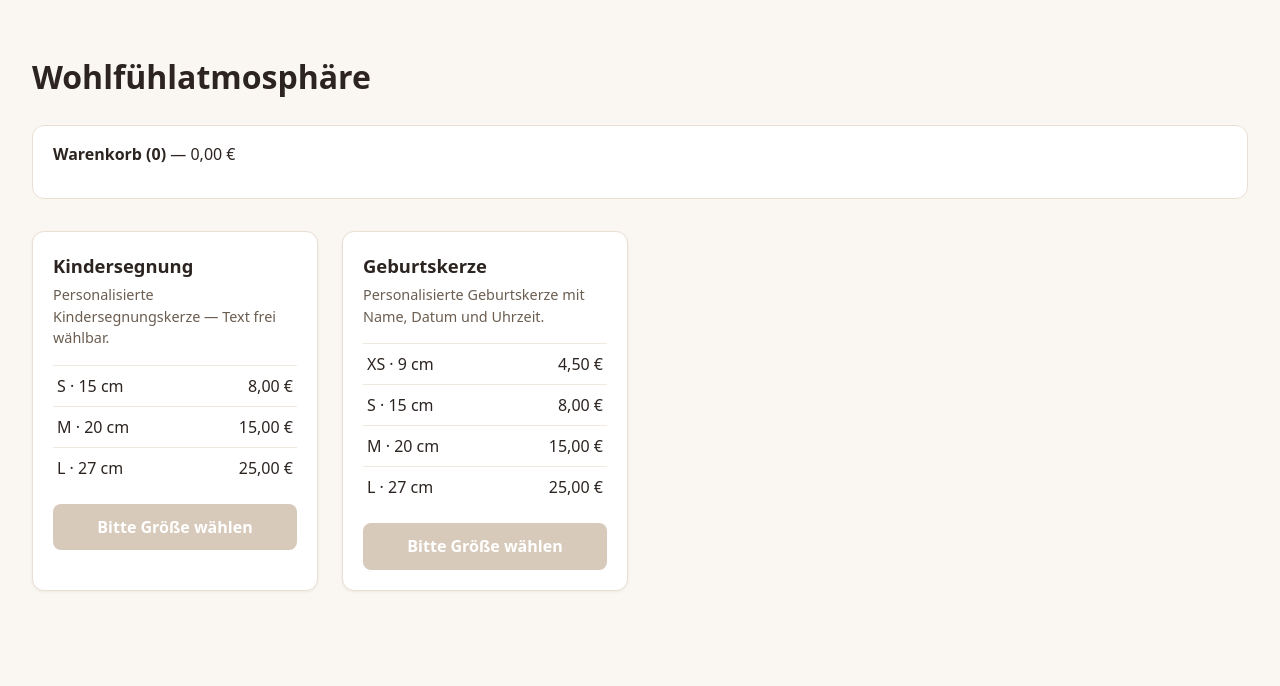
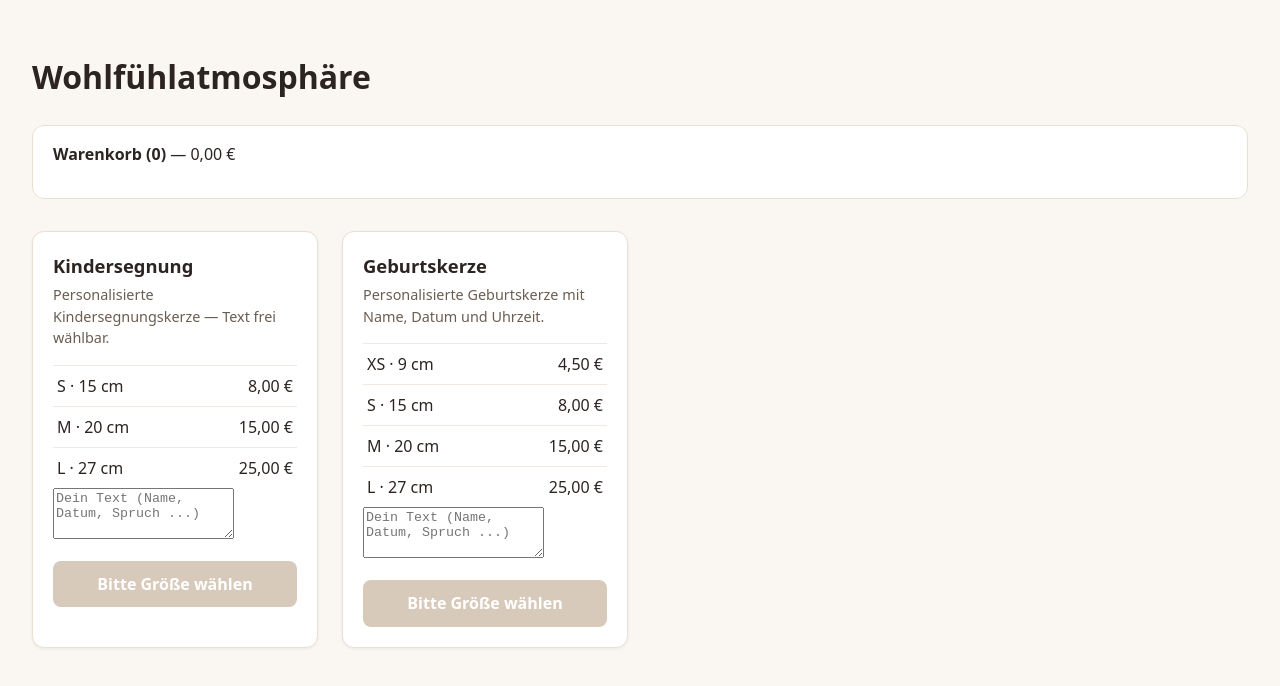
Before and after one commit to maximilianbese/wohlfuehlatmosphaere, a React (Vite) app: page / in a window 1280 px wide. Shown: the top 686 px of the page. Built offline with nearby package versions, Linux system fonts and the light colour scheme.

Commit message:
feat: add personalization feature to ProductCard and update CartItem type

```diff
--- a/src/App.css
+++ b/src/App.css
@@ -91,3 +91,13 @@
   border: 1px solid #eadfd3;
   border-radius: 12px;
 }
+
+.personalisation {
+  width: 100%;
+  margin-top: 0.75rem;
+  padding: 0.5rem;
+  border: 1px solid #eadfd3;
+  border-radius: 8px;
+  font: inherit;
+  resize: vertical;
+}
--- a/src/App.tsx
+++ b/src/App.tsx
@@ -25,6 +25,7 @@ function App() {
             <li key={index}>
               {item.productName} · {item.size.label} —{" "}
               {formatPrice(item.size.price)}
+              {item.text && <em> „{item.text}"</em>}
             </li>
           ))}
         </ul>
--- a/src/components/ProductCard.tsx
+++ b/src/components/ProductCard.tsx
@@ -9,6 +9,7 @@ type ProductCardProps = {
 
 function ProductCard({ product, onAddToCart }: ProductCardProps) {
   const [selectedSize, setSelectedSize] = useState<CandleSize | null>(null);
+  const [text, setText] = useState("");
 
   return (
     <article className="product-card">
@@ -37,6 +38,14 @@ function ProductCard({ product, onAddToCart }: ProductCardProps) {
         })}
       </ul>
 
+      <textarea
+        className="personalization"
+        placeholder="Dein Text (Name, Datum, Spruch ...)"
+        value={text}
+        onChange={(event) => setText(event.target.value)}
+        rows={3}
+      />
+
       <button
         type="button"
         className="add-button"
@@ -47,7 +56,10 @@ function ProductCard({ product, onAddToCart }: ProductCardProps) {
             productId: product.id,
             productName: product.name,
             size: selectedSize,
+            text: text,
           });
+          setSelectedSize(null);
+          setText("");
         }}
       >
         {selectedSize
--- a/src/types.ts
+++ b/src/types.ts
@@ -15,4 +15,5 @@ export type CartItem = {
   productId: number;
   productName: string;
   size: CandleSize;
+  text: string;
 };
```
